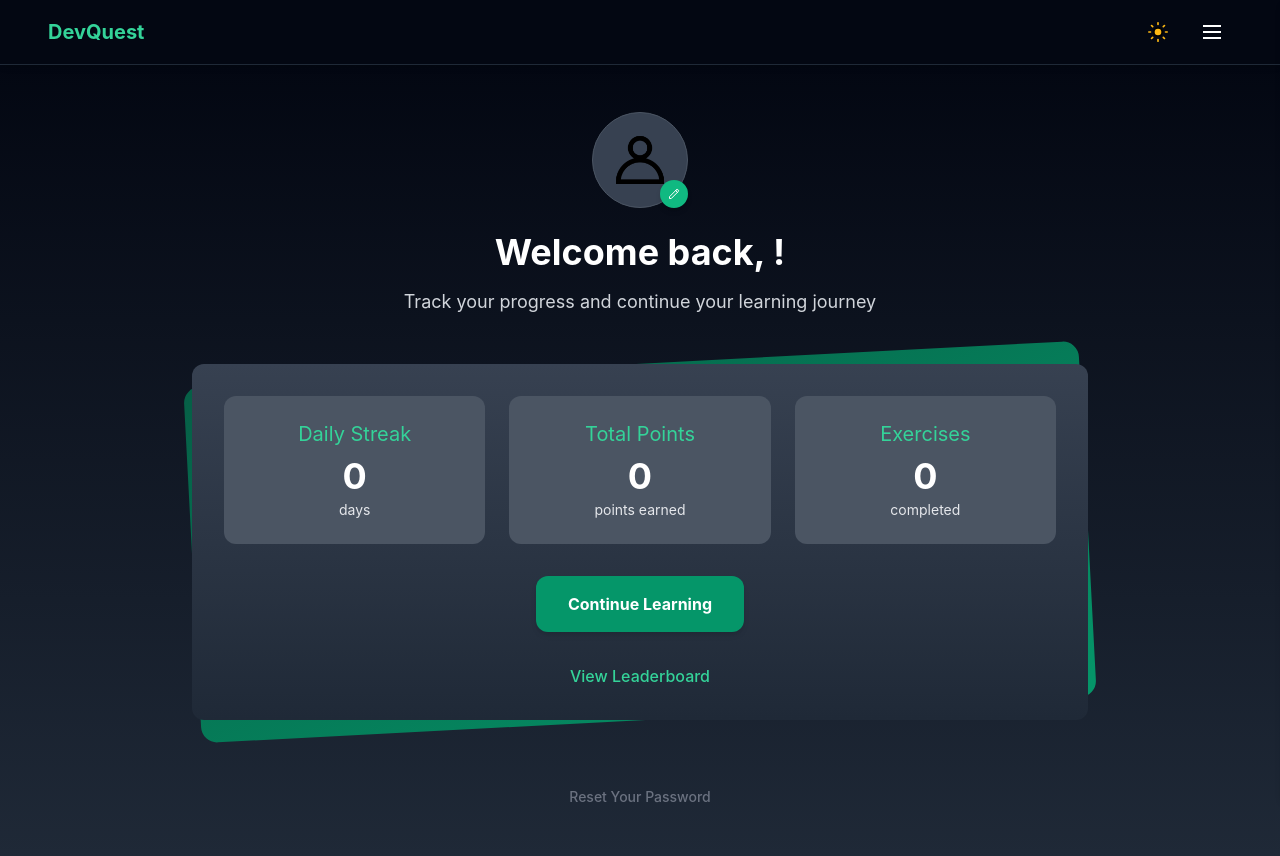
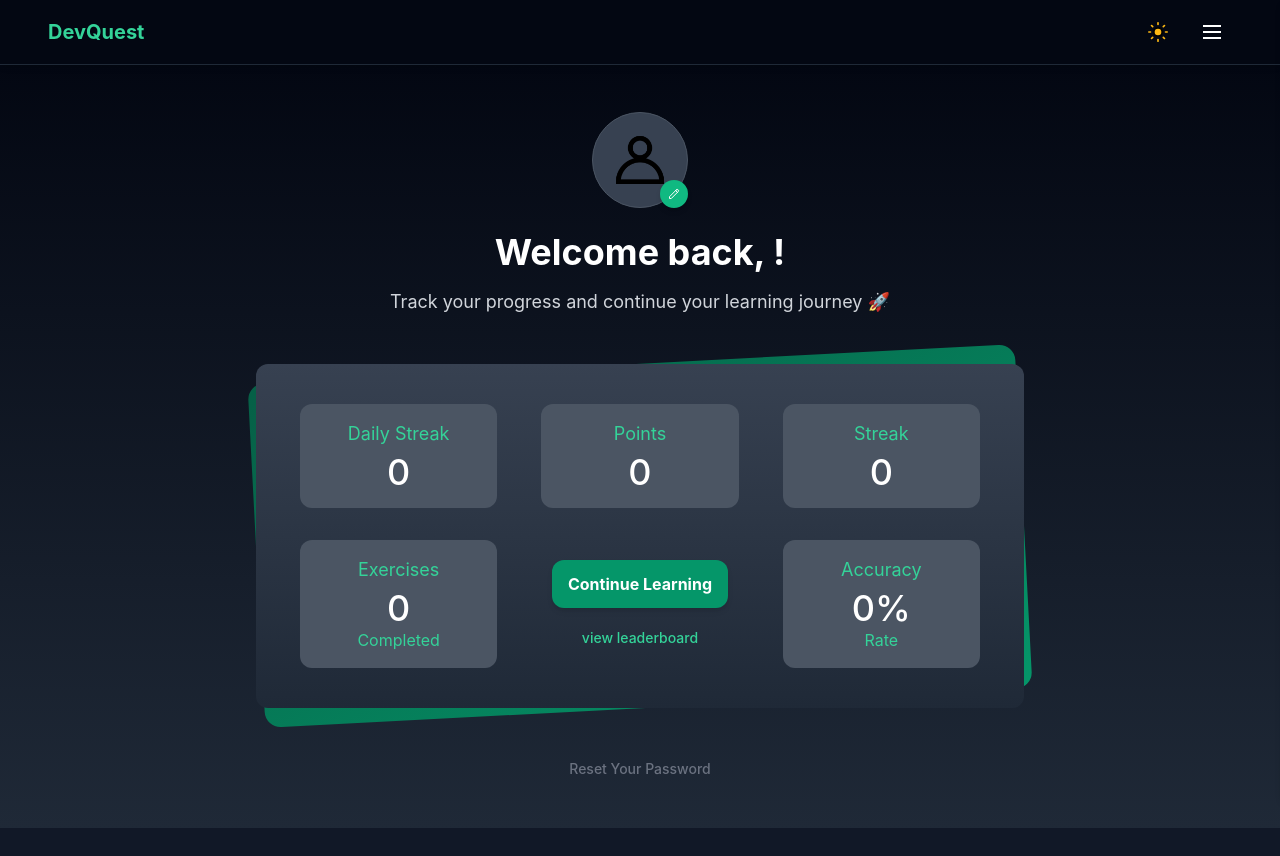
Before and after one commit to unr-capstone-group35/frontend, a Nuxt app: page /dashboard in a window 1280 px wide. After the commit the page ends 828 px from the top, so only its background shows below. Built offline with nearby package versions, Linux system fonts and the light colour scheme; no server answers.

Commit message:
additional stats

```diff
--- a/components/userSidebar.vue
+++ b/components/userSidebar.vue
@@ -19,6 +19,11 @@ const pointsStore = usePointsStore()
 const totalPoints = ref(0)
 const exercisesCompleted = ref(0)
 const currentStreak = ref(0)
+// Add new stats matching dashboard
+const dailyStreak = ref(0)
+const accuracyRate = ref(0)
+const totalAttempts = ref(0)
+const correctAttempts = ref(0)
 
 // Load profile pic data and user stats
 onMounted(async () => {
@@ -36,7 +41,7 @@ watch(
   }
 )
 
-// Watch for changes in points to keep the sidebar updated
+// Watch for changes in points summary
 watch(
   () => pointsStore.summary,
   () => {
@@ -55,10 +60,38 @@ watch(
   { deep: true }
 )
 
+// Watch for changes in daily streak data
+watch(
+  () => pointsStore.dailyStreak,
+  () => {
+    if (pointsStore.dailyStreak) {
+      dailyStreak.value = pointsStore.currentDailyStreak
+    }
+  },
+  { deep: true }
+)
+
+// Watch for changes in accuracy data
+watch(
+  () => pointsStore.accuracyStats,
+  () => {
+    if (pointsStore.accuracyStats) {
+      accuracyRate.value = pointsStore.accuracyRate
+      totalAttempts.value = pointsStore.totalAttempts
+      correctAttempts.value = pointsStore.correctAttempts
+    }
+  },
+  { deep: true }
+)
+
 // Fetch user stats
 const fetchUserStats = async () => {
   try {
-    await pointsStore.fetchPointsSummary(100) // Fetch more transactions to count exercises
+    await Promise.all([
+      pointsStore.fetchPointsSummary(100),
+      pointsStore.fetchDailyStreak(),
+      pointsStore.fetchAccuracyStats()
+    ])
 
     if (pointsStore.summary) {
       totalPoints.value = pointsStore.totalPoints
@@ -71,10 +104,25 @@ const fetchUserStats = async () => {
 
       exercisesCompleted.value = completedExercises
     }
+
+    if (pointsStore.dailyStreak) {
+      dailyStreak.value = pointsStore.currentDailyStreak
+    }
+
+    if (pointsStore.accuracyStats) {
+      accuracyRate.value = pointsStore.accuracyRate
+      totalAttempts.value = pointsStore.totalAttempts
+      correctAttempts.value = pointsStore.correctAttempts
+    }
   } catch (error) {
     console.error("Failed to fetch user stats:", error)
   }
 }
+
+// Formatted accuracy rate as percentage without decimal points
+const formattedAccuracy = computed(() => {
+  return Math.round(accuracyRate.value) + "%"
+})
 
 const close = () => {
   emit("close")
@@ -126,7 +174,7 @@ const handleGlossaryClick = () => {
       </button>
 
       <!-- Profile -->
-      <div class="mb-8 flex flex-col items-center space-y-4">
+      <div class="mb-6 flex flex-col items-center space-y-4">
         <!-- Use normal sized ProfilePic component -->
         <ProfilePic />
 
@@ -136,22 +184,40 @@ const handleGlossaryClick = () => {
       </div>
 
       <!-- Stats -->
-      <div class="mb-6 grid grid-cols-2 gap-4">
+      <div class="mb-4 grid grid-cols-2 gap-3">
+        <!-- Daily Streak Card -->
+        <div class="flex flex-col items-center rounded-lg bg-gray-200 p-3 dark:bg-gray-700">
+          <div class="text-sm text-gray-800 dark:text-gray-300">Daily Streak</div>
+          <div class="text-xl font-bold text-black dark:text-white">{{ dailyStreak }}</div>
+        </div>
+
+        <!-- Exercise Streak Card (moved to top right) -->
         <div class="flex flex-col items-center rounded-lg bg-gray-200 p-3 dark:bg-gray-700">
           <div class="text-sm text-gray-800 dark:text-gray-300">Streak</div>
           <div class="text-xl font-bold text-black dark:text-white">{{ currentStreak }}</div>
         </div>
+      </div>
 
+      <!-- Second row -->
+      <div class="mb-4 grid grid-cols-2 gap-3">
+        <!-- Exercises Completed Card with text on new lines -->
+        <div class="flex flex-col items-center rounded-lg bg-gray-200 p-3 dark:bg-gray-700">
+          <div class="text-sm text-gray-800 dark:text-gray-300">Exercises</div>
+          <div class="text-xl font-bold text-black dark:text-white">{{ exercisesCompleted }}</div>
+        </div>
+
+        <!-- Accuracy Card with text on new lines -->
+        <div class="flex flex-col items-center rounded-lg bg-gray-200 p-3 dark:bg-gray-700">
+          <div class="text-sm text-gray-800 dark:text-gray-300">Accuracy</div>
+          <div class="text-xl font-bold text-black dark:text-white">{{ formattedAccuracy }}</div>
+        </div>
+      </div>
+
+      <!-- Points Card as full width -->
+      <div class="mb-6">
         <div class="flex flex-col items-center rounded-lg bg-gray-200 p-3 dark:bg-gray-700">
           <div class="text-sm text-gray-800 dark:text-gray-300">Points</div>
           <div class="text-xl font-bold text-black dark:text-white">{{ totalPoints }}</div>
-        </div>
-      </div>
-
-      <div class="mb-6">
-        <div class="flex flex-col items-center rounded-lg bg-gray-200 p-3 dark:bg-gray-700">
-          <div class="text-sm text-gray-800 dark:text-gray-300">Exercises-Completed</div>
-          <div class="text-xl font-bold text-black dark:text-white">{{ exercisesCompleted }}</div>
         </div>
       </div>
 
--- a/pages/dashboard.vue
+++ b/pages/dashboard.vue
@@ -11,9 +11,69 @@ const profilePicStore = useProfilePicStore()
 // Initialize points store
 const pointsStore = usePointsStore()
 
+const totalPoints = ref(0)
+const currentStreak = ref(0)
+const dailyStreak = ref(0)
+const accuracyRate = ref(0)
+const totalAttempts = ref(0)
+const correctAttempts = ref(0)
+const exercisesCompleted = ref(0)
+
+// Show loading indicators
+const isLoading = ref(true)
+
+// Watch for changes in the points summary data
+watch(
+  () => pointsStore.summary,
+  () => {
+    if (pointsStore.summary) {
+      totalPoints.value = pointsStore.totalPoints
+      currentStreak.value = pointsStore.currentStreak
+
+      const completed = pointsStore.recentTransactions.filter(tx => tx.transactionType === "correct_answer").length
+      exercisesCompleted.value = completed
+    }
+  },
+  { deep: true }
+)
+
+// Watch for changes in daily streak data
+watch(
+  () => pointsStore.dailyStreak,
+  () => {
+    if (pointsStore.dailyStreak) {
+      dailyStreak.value = pointsStore.currentDailyStreak
+    }
+  },
+  { deep: true }
+)
+
+// Watch for changes in accuracy data
+watch(
+  () => pointsStore.accuracyStats,
+  () => {
+    if (pointsStore.accuracyStats) {
+      accuracyRate.value = pointsStore.accuracyRate
+      totalAttempts.value = pointsStore.totalAttempts
+      correctAttempts.value = pointsStore.correctAttempts
+    }
+  },
+  { deep: true }
+)
+
 // Fetch points data on component mount
 onMounted(async () => {
-  await pointsStore.fetchPointsSummary()
+  try {
+    await Promise.all([
+      pointsStore.fetchPointsSummary(100),
+      pointsStore.fetchDailyStreak(),
+      pointsStore.fetchAccuracyStats()
+    ])
+  } catch (error) {
+    console.error("Error loading stats:", error)
+  } finally {
+    isLoading.value = false
+  }
 })
 
 // Handle edit profile pic button click
@@ -21,9 +81,9 @@ const handleProfilePicEdit = () => {
   showProfilePicSelector.value = true
 }
 
-// Calculate completed exercises from transactions
-const completedExercises = computed(() => {
-  return pointsStore.recentTransactions.filter(transaction => transaction.transactionType === "correct_answer").length
+// Format accuracy rate as percentage without decimal points
+const formattedAccuracy = computed(() => {
+  return Math.round(accuracyRate.value) + "%"
 })
 </script>
 
@@ -37,79 +97,109 @@ const completedExercises = computed(() => {
           <ProfilePic :editable="true" @editClick="handleProfilePicEdit" />
         </div>
         <h1 class="mb-4 text-4xl font-bold text-gray-900 dark:text-white">Welcome back, {{ username }}!</h1>
-        <p class="text-lg text-gray-600 dark:text-gray-300">Track your progress and continue your learning journey</p>
+        <p class="text-lg text-gray-600 dark:text-gray-300">
+          Track your progress and continue your learning journey 🚀
+        </p>
       </div>
 
-      <!-- Stats Grid -->
-      <div class="mx-auto max-w-4xl">
+      <!-- Stats Dashboard -->
+      <div class="mx-auto max-w-3xl">
         <div class="relative">
           <div class="background-card"></div>
-          <div class="card relative p-8">
-            <!-- Stats Grid -->
-            <div class="mb-8 grid grid-cols-1 gap-6 md:grid-cols-3">
-              <!-- Streak Card -->
+          <div class="card relative p-8 py-10">
+            <!-- Stats Grid - Loading State -->
+            <div v-if="isLoading" class="flex h-48 items-center justify-center">
+              <div class="text-center">
                 <div
-                class="transform rounded-xl bg-gray-50 p-6 text-center transition-transform hover:scale-105 dark:bg-gray-600"
+                  class="mx-auto mb-2 h-8 w-8 animate-spin rounded-full border-4 border-t-4 border-gray-300 border-t-blue-600"
+                ></div>
+                <p class="text-gray-600 dark:text-gray-300">Loading your stats...</p>
+              </div>
+            </div>
+
+            <div v-else class="grid grid-cols-1 gap-8">
+              <!-- First row: 3 stats cards -->
+              <div class="grid grid-cols-1 gap-5 sm:grid-cols-3">
+                <!-- Daily Streak Card -->
+                <div
+                  class="mx-3 flex transform flex-col rounded-xl bg-white p-4 text-center transition-transform hover:scale-105 dark:bg-gray-600"
                 >
-                <div class="text-primary mb-2 text-xl">Daily Streak</div>
-                <div class="text-4xl font-bold text-gray-900 dark:text-white">0</div>
-                <div class="mt-1 text-sm text-gray-500 dark:text-gray-200">days</div>
+                  <div class="dark:text-primary mb-1 text-lg text-gray-700">Daily Streak</div>
+                  <div class="text-4xl font-medium text-gray-800 dark:text-white">
+                    {{ dailyStreak }}
+                  </div>
                 </div>
 
                 <!-- Points Card -->
                 <div
-                class="transform rounded-xl bg-gray-50 p-6 text-center transition-transform hover:scale-105 dark:bg-gray-600"
+                  class="mx-3 flex transform flex-col rounded-xl bg-white p-4 text-center transition-transform hover:scale-105 dark:bg-gray-600"
                 >
-                <div class="text-primary mb-2 text-xl">Total Points</div>
-                <div class="text-4xl font-bold text-gray-900 dark:text-white">{{ pointsStore.totalPoints }}</div>
-                <div class="mt-1 text-sm text-gray-500 dark:text-gray-200">points earned</div>
-              </div>
-
-              <!-- Exercises Card -->
-              <div
-                class="transform rounded-xl bg-gray-50 p-6 text-center transition-transform hover:scale-105 dark:bg-gray-600"
-              >
-                <div class="text-primary mb-2 text-xl">Exercises</div>
-                <div class="text-4xl font-bold text-gray-900 dark:text-white">{{ completedExercises }}</div>
-                <div class="mt-1 text-sm text-gray-500 dark:text-gray-200">completed</div>
+                  <div class="dark:text-primary mb-1 text-lg text-gray-700">Points</div>
+                  <div class="text-4xl font-medium text-gray-800 dark:text-white">
+                    {{ totalPoints }}
                   </div>
                 </div>
 
-            <!-- Start Learning Button -->
-            <div class="mt-8 text-center">
+                <!-- Exercise Streak Card -->
+                <div
+                  class="mx-3 flex transform flex-col rounded-xl bg-white p-4 text-center transition-transform hover:scale-105 dark:bg-gray-600"
+                >
+                  <div class="dark:text-primary mb-1 text-lg text-gray-700">Streak</div>
+                  <div class="text-4xl font-medium text-gray-800 dark:text-white">
+                    {{ currentStreak }}
+                  </div>
+                </div>
+              </div>
+
+              <!-- Second row: buttons in middle, stats on sides -->
+              <div class="grid grid-cols-1 gap-5 sm:grid-cols-3">
+                <!-- Exercises Completed Card -->
+                <div
+                  class="mx-3 flex transform flex-col rounded-xl bg-white p-4 text-center transition-transform hover:scale-105 dark:bg-gray-600"
+                >
+                  <div class="dark:text-primary mb-1 text-lg text-gray-700">Exercises</div>
+                  <div class="text-4xl font-medium text-gray-800 dark:text-white">
+                    {{ exercisesCompleted }}
+                  </div>
+                  <div class="dark:text-primary text-md text-gray-700">Completed</div>
+                </div>
+
+                <!-- Middle section with buttons -->
+                <div class="flex flex-col items-center justify-center py-2">
                   <NuxtLink
                     to="/start-learning"
-                class="bg-primary hover-primary inline-block transform rounded-xl px-8 py-4 font-bold text-white shadow-md transition-all hover:scale-105"
+                    class="bg-primary hover-primary mb-5 inline-block w-auto transform rounded-xl px-4 py-3 text-center font-bold text-white shadow-md transition-all hover:scale-105"
                   >
                     Continue Learning
                   </NuxtLink>
+
+                  <NuxtLink to="/leaderboard" class="text-primary text-sm font-medium hover:underline">
+                    view leaderboard
+                  </NuxtLink>
                 </div>
 
-            <!-- Quick Links -->
-            <div class="mt-8 flex justify-center gap-4">
-              <NuxtLink to="/leaderboard" class="text-primary font-medium"> View Leaderboard </NuxtLink>
+                <!-- Accuracy Card -->
+                <div
+                  class="mx-3 flex transform flex-col rounded-xl bg-white p-4 text-center transition-transform hover:scale-105 dark:bg-gray-600"
+                >
+                  <div class="dark:text-primary mb-1 text-lg text-gray-700">Accuracy</div>
+                  <div class="text-4xl font-medium text-gray-800 dark:text-white">{{ Math.round(accuracyRate) }}%</div>
+                  <div class="text-md dark:text-primary text-gray-700">Rate</div>
+                </div>
+              </div>
             </div>
           </div>
         </div>
       </div>
 
       <!-- Footer with Reset Password Link -->
-      <div class="mt-16 text-center">
-        <!-- Green version (default) -->
-
+      <div class="mt-12 text-center">
         <NuxtLink
           to="/reset-password"
           class="text-sm font-medium text-gray-400 transition-colors hover:text-gray-300 dark:text-gray-500 dark:hover:text-gray-400"
         >
           Reset Your Password
         </NuxtLink>
-
-        <!-- green link version -->
-        <!--
-        <NuxtLink to="/reset-password" class="text-primary text-sm font-medium transition-colors hover:underline">
-          Reset Your Password
-        </NuxtLink>
-        -->
       </div>
     </div>
 
--- a/stores/pointsStore.ts
+++ b/stores/pointsStore.ts
@@ -1,4 +1,3 @@
-// Update the existing pointsStore.ts with new functionality
 import { defineStore } from 'pinia'
 
 export type PointTransaction = {
@@ -34,6 +33,9 @@ export type ExercisePointsResult = {
   transaction?: PointTransaction
   currentStreak: number
   maxStreak: number
+  accuracyRate: number
+  totalAttempts: number
+  correctAttempts: number
 }
 
 export type LeaderboardEntry = {
@@ -44,43 +46,77 @@ export type LeaderboardEntry = {
   rank: number
 }
 
+export type DailyStreakInfo = {
+  currentStreak: number
+  maxStreak: number
+  lastLoginDate?: string
+  nextMilestone?: number
+  daysToMilestone?: number
+}
+
+export type AccuracyStats = {
+  totalAttempts: number
+  correctAttempts: number
+  accuracyRate: number
+}
+
 export const usePointsStore = defineStore('points', {
   state: () => ({
     summary: null as PointsSummary | null,
     lessonPoints: {} as Record<string, LessonPointsData>,
     leaderboard: [] as LeaderboardEntry[],
+    dailyStreak: null as DailyStreakInfo | null,
+    accuracyStats: null as AccuracyStats | null,
     loading: false,
     error: ''
   }),
 
   getters: {
-    // Get total points for the user
     totalPoints: (state): number => {
       return state.summary?.totalPoints || 0
     },
 
-    // Get current streak across all lessons
     currentStreak: (state): number => {
       return state.summary?.currentStreak || 0
     },
 
-    // Get max streak
     maxStreak: (state): number => {
       return state.summary?.maxStreak || 0
     },
 
-    // Get recent transactions
+    currentDailyStreak: (state): number => {
+      return state.dailyStreak?.currentStreak || 0
+    },
+
+    maxDailyStreak: (state): number => {
+      return state.dailyStreak?.maxStreak || 0
+    },
+
+    daysToNextMilestone: (state): number => {
+      return state.dailyStreak?.daysToMilestone || 0
+    },
+
+    accuracyRate: (state): number => {
+      return state.accuracyStats?.accuracyRate || 0
+    },
+
+    totalAttempts: (state): number => {
+      return state.accuracyStats?.totalAttempts || 0
+    },
+
+    correctAttempts: (state): number => {
+      return state.accuracyStats?.correctAttempts || 0
+    },
+
     recentTransactions: (state): PointTransaction[] => {
       return state.summary?.recentTransactions || []
     },
 
-    // Get points for a specific lesson
     getLessonPoints: (state) => (courseId: string, lessonId: string): LessonPointsData | null => {
       const key = `${courseId}-${lessonId}`
       return state.lessonPoints[key] || null
     },
 
-    // Get lesson streak
     getLessonStreak: (state) => (courseId: string, lessonId: string): number => {
       const key = `${courseId}-${lessonId}`
       return state.lessonPoints[key]?.currentStreak || 0
@@ -88,7 +124,6 @@ export const usePointsStore = defineStore('points', {
   },
 
   actions: {
-    // Fetch points summary
     async fetchPointsSummary(limit: number = 5) {
       this.loading = true
       this.error = ''
@@ -133,7 +168,6 @@ export const usePointsStore = defineStore('points', {
       }
     },
 
-    // Submit exercise attempt with points
     async submitExerciseAttempt(courseId: string, lessonId: string, exerciseId: string, answer: any) {
       this.loading = true
       this.error = ''
@@ -146,6 +180,15 @@ export const usePointsStore = defineStore('points', {
             body: JSON.stringify({ answer })
           }
         )
+
+        // Update accuracy stats from the response
+        if (response) {
+          this.accuracyStats = {
+            totalAttempts: response.totalAttempts,
+            correctAttempts: response.correctAttempts,
+            accuracyRate: response.accuracyRate
+          }
+        }
 
         // Refresh data after submission
         await this.fetchLessonPoints(courseId, lessonId)
@@ -160,7 +203,6 @@ export const usePointsStore = defineStore('points', {
       }
     },
 
-    // Complete a lesson with points
     async completeLesson(courseId: string, lessonId: string) {
       this.loading = true
       this.error = ''
@@ -231,11 +273,57 @@ export const usePointsStore = defineStore('points', {
       }
     },
 
-    // Clear points data (useful for logout)
+    // Fetch daily streak information
+    async fetchDailyStreak() {
+      this.loading = true
+      this.error = ''
+
+      try {
+        const response = await useNuxtApp().$api<DailyStreakInfo>(
+          `http://localhost:8080/api/stats/daily-streak`,
+          { method: 'GET' }
+        )
+
+        this.dailyStreak = response
+        return response
+      } catch (error: any) {
+        this.error = error.message || 'Failed to fetch daily streak'
+        console.error(this.error)
+        return null
+      } finally {
+        this.loading = false
+      }
+    },
+
+    // Fetch accuracy statistics
+    async fetchAccuracyStats() {
+      this.loading = true
+      this.error = ''
+
+      try {
+        const response = await useNuxtApp().$api<AccuracyStats>(
+          `http://localhost:8080/api/stats/accuracy`,
+          { method: 'GET' }
+        )
+
+        this.accuracyStats = response
+        return response
+      } catch (error: any) {
+        this.error = error.message || 'Failed to fetch accuracy stats'
+        console.error(this.error)
+        return null
+      } finally {
+        this.loading = false
+      }
+    },
+
+    // Clear points data (for logout)
     clearPointsData() {
       this.summary = null
       this.lessonPoints = {}
       this.leaderboard = []
+      this.dailyStreak = null
+      this.accuracyStats = null
       this.error = ''
     }
   }
```
Lines whose indentation alone changed are shown as unchanged.
